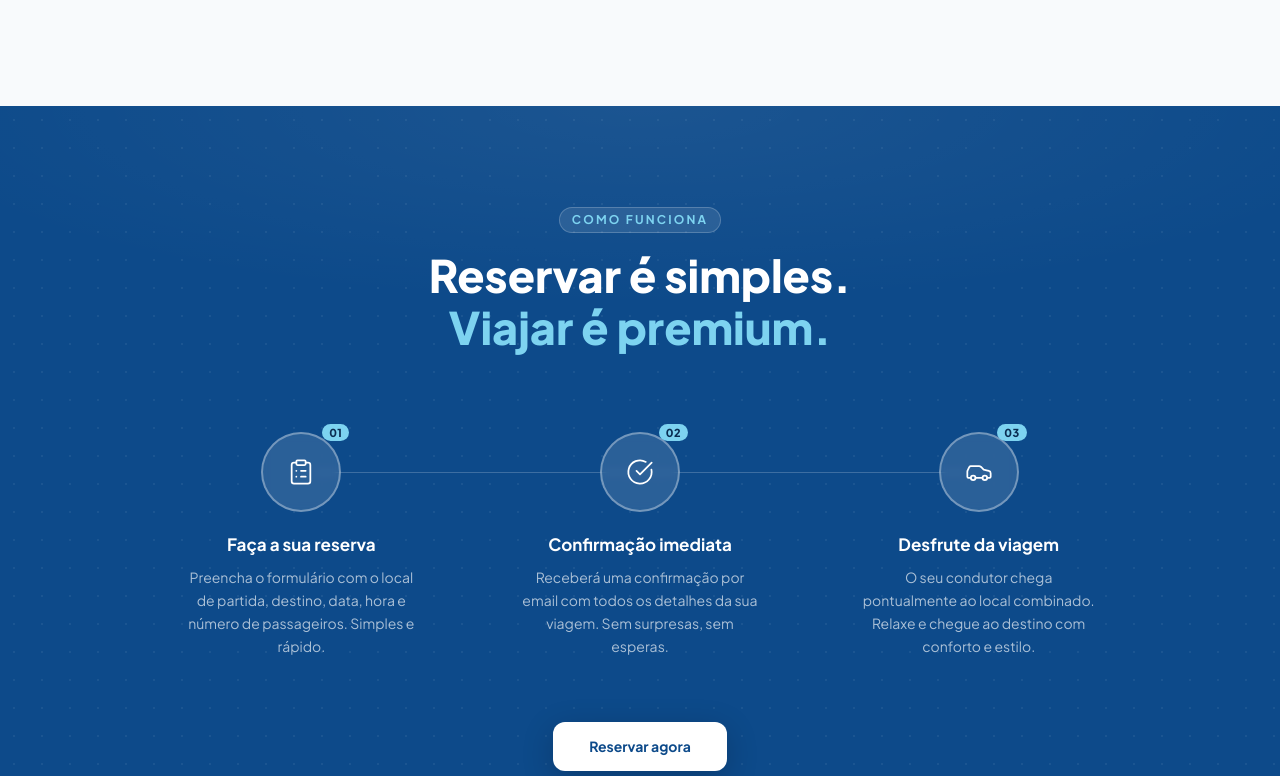
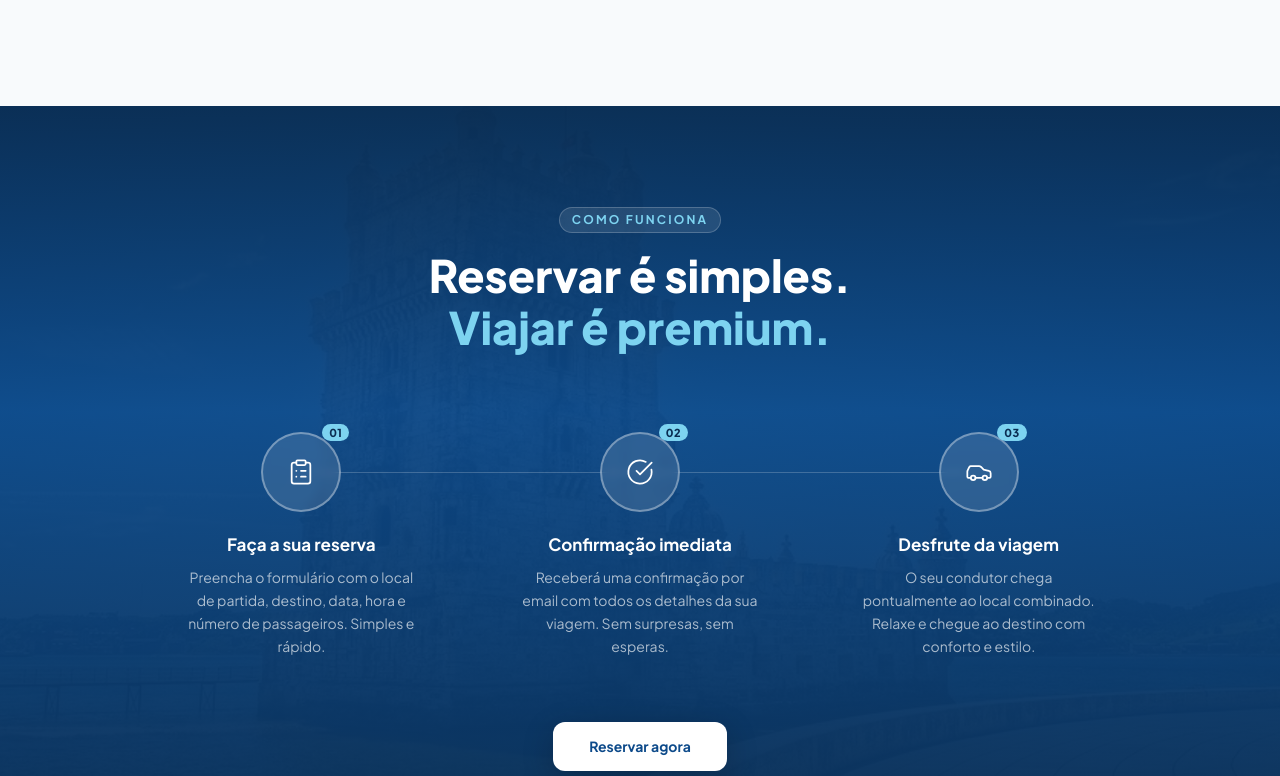
Before and after one commit to orbinetuy-alt/wavetransport, a Next.js app: page / in a window 1280 px wide. Shown: the part 1504-2280 px from the top of the page. Built offline with nearby package versions, Linux system fonts and the light colour scheme; no server answers.

Commit message:
feat(landing): add background image to HowItWorksSection

```diff
--- a/src/components/landing/HowItWorksSection.tsx
+++ b/src/components/landing/HowItWorksSection.tsx
@@ -31,21 +31,22 @@ export function HowItWorksSection() {
       className="relative overflow-hidden"
       style={{ backgroundColor: "#0d4a8a", paddingTop: 100, paddingBottom: 100 }}
     >
-      {/* Subtle pattern */}
+      {/* Background image */}
       <div
         className="pointer-events-none absolute inset-0"
         style={{
-          backgroundImage: "radial-gradient(circle, rgba(255,255,255,0.06) 1px, transparent 1px)",
-          backgroundSize: "28px 28px",
+          backgroundImage: "url(/como-funciona.jpg)",
+          backgroundSize: "cover",
+          backgroundPosition: "center",
+          opacity: 0.22,
         }}
       />
 
-      {/* Top glow */}
+      {/* Dark overlay gradient */}
       <div
-        className="pointer-events-none absolute inset-x-0 top-0"
+        className="pointer-events-none absolute inset-0"
         style={{
-          height: 200,
-          background: "radial-gradient(ellipse 60% 100% at 50% 0%, rgba(255,255,255,0.06) 0%, transparent 100%)",
+          background: "linear-gradient(to bottom, #0a2d52ee 0%, #0d4a8acc 40%, #0a2d52ee 100%)",
         }}
       />
 
```
Also changed, not shown: public/como-funciona.jpg (added).
